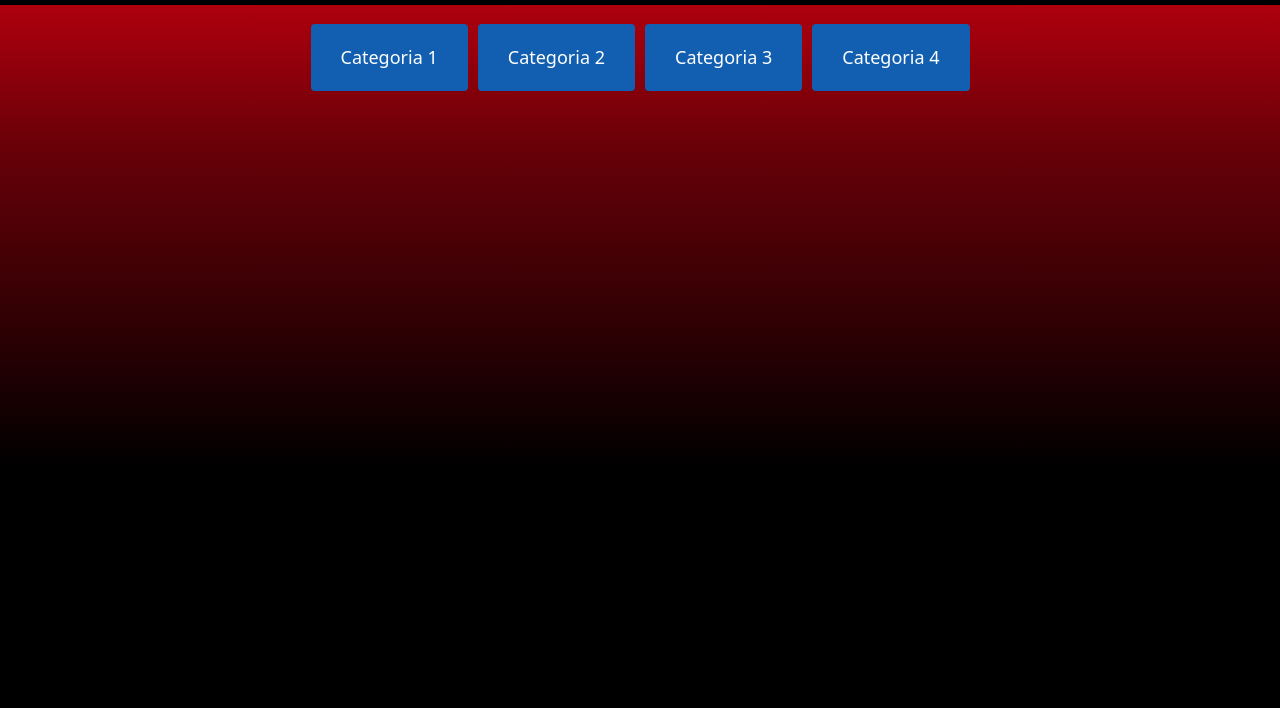
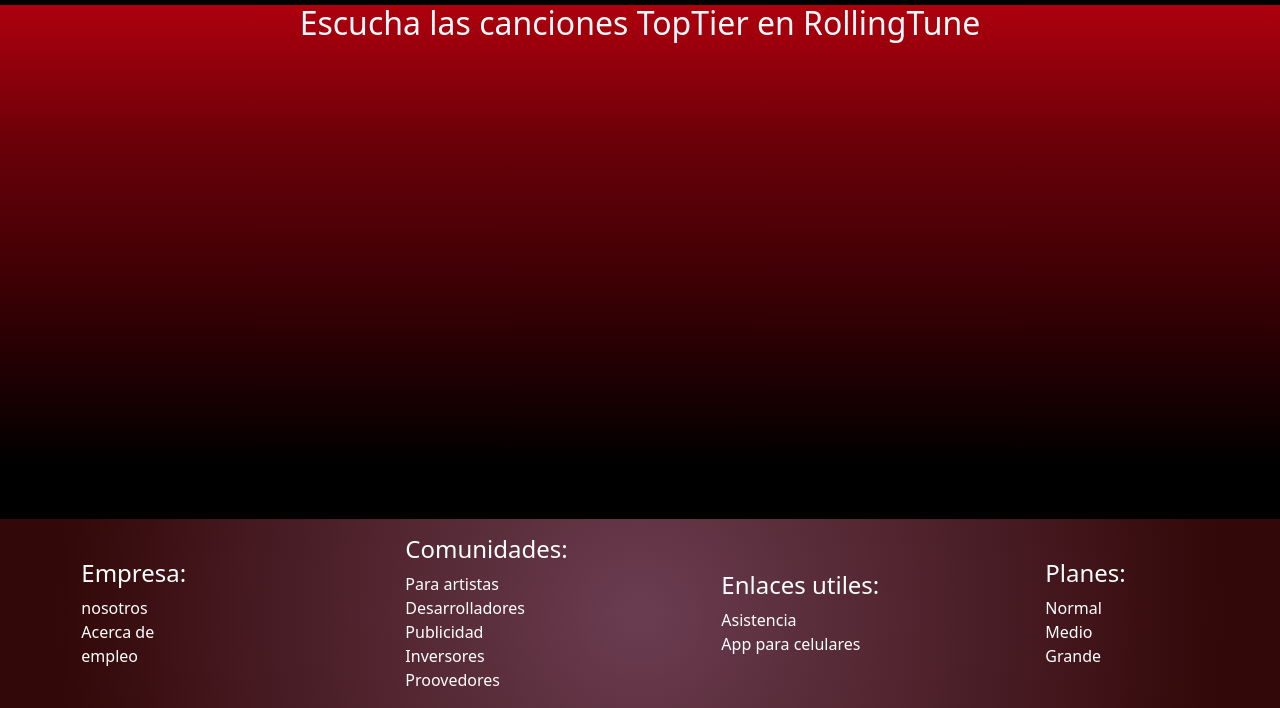
Before and after one commit to GabrielHaurane/Proyecto-N-2-RollingTune, a plain HTML site: page index.html in a window 1280 px wide. Shown: the part 92-800 px from the top of the page. Drawn offline with nearby package versions, Linux system fonts and the light colour scheme; some packages are replaced by stand-ins of ours; a script that the page names is missing.

Commit message:
arreglos para el deploy

```diff
--- a/index.html
+++ b/index.html
@@ -29,8 +29,8 @@
                 aria-label="Toggle navigation">
                 <span class="navbar-toggler-icon"></span>
             </button>
-            <div class="collapse navbar-collapse justify-content-between" >
-                <ul class="flex-column flex-lg-row justify-content-lg-evenly w-100" id="contenedorNavBar">
+            <div class="collapse navbar-collapse justify-content-between" id="navBar">
+                <ul class="flex-column flex-lg-row justify-content-lg-evenly w-100" >
                     <li class="nav-item">
                         <a class="color-a active" aria-current="page" href="./index.html">Inicio</a>
                     </li>
@@ -49,13 +49,8 @@
     </nav>
 </header>
 <main class="mt-5">
-  <div class="container mt-5 seccion-botones">
-    <ul>
-      <li><a href="#cat1" class="btnCategoria">Categoria 1</a></li>
-      <li><a href="#cat2" class="btnCategoria">Categoria 2</a></li>
-      <li><a href="#cat3" class="btnCategoria">Categoria 3</a></li>
-      <li><a href="#cat4" class="btnCategoria">Categoria 4</a></li>
-    </ul>
+  <div class="container mt-5 text-center text-light ">
+    <h2>Escucha las canciones TopTier en RollingTune</h2>
   </div>
   <!-- Contenido Principal -->
   <section>
@@ -67,7 +62,48 @@
     </div>
   </section>
 </main>
-  <footer></footer>
+<footer class="w-100 d-flex flex-column flex-lg-row">
+  <section class="d-flex flex-wrap justify-content-sm-center justify-content-lg-around w-100">
+      <div class=" col-5 col-lg-2 rounded-4 mt-3 me-3 bg-footer align-content-center">
+          <ul class=" w-100 d-flex flex-column align-self-center">
+              <h4 class="w-100 align-self-center d-flex">Empresa:</h4>
+              <a class="color-a w-100 d-flex align-self-center fs-6" href="./pages/nosotros.html">nosotros</a>
+              <a class="color-a w-100 d-flex align-self-center fs-6" href="./pages/error404.html">Acerca de</a>
+              <a class="color-a w-100 d-flex align-self-center fs-6" href="./pages/error404.html">empleo</a>
+          </ul>
+      </div>
+      <div class=" col-5 col-lg-2 rounded-4 mt-3 bg-footer align-content-center ">
+          <ul class=" w-100 d-flex flex-column align-self-center">
+              <h4 class="w-100 d-flex flex-row-sm-reverse me-2 align-self-center ">Comunidades:</h4>
+              <a class="color-a w-100 d-flex flex-row-sm-reverse me-2 align-self-center fs-6" href="./pages/error404.html">Para
+                  artistas</a>
+              <a class="color-a w-100 d-flex flex-row-sm-reverse me-2 align-self-center fs-6"
+                  href="./pages/error404.html">Desarrolladores</a>
+              <a class="color-a w-100 d-flex flex-row-sm-reverse me-2 align-self-center fs-6"
+                  href="./pages/error404.html">Publicidad</a>
+              <a class="color-a w-100 d-flex flex-row-sm-reverse me-2 align-self-center fs-6"
+                  href="./pages/error404.html">Inversores</a>
+              <a class="color-a w-100 d-flex flex-row-sm-reverse me-2 align-self-center fs-6"
+                  href="./pages/error404.html">Proovedores</a>
+          </ul>
+      </div>
+      <div class=" col-5 col-lg-2 rounded-4 mt-3 me-3 bg-footer align-content-center d-flex">
+          <ul class=" w-100 d-flex flex-column align-self-center">
+              <h4 class="w-100 d-flex align-self-center ">Enlaces utiles:</h4>
+              <a class="color-a w-100 d-flex align-self-center fs-6 " href="./pages/error404.html">Asistencia</a>
+              <a class="color-a w-100 d-flex align-self-center fs-6 " href="./pages/error404.html">App para celulares</a>
+          </ul>
+      </div>
+      <div class=" col-5 col-lg-2 rounded-4 mt-3 bg-footer align-content-center">
+          <ul class=" w-100 d-flex flex-column align-self-center">
+              <h4 class="w-100 d-flex flex-row-sm-reverse me-2 align-self-center ">Planes:</h4>
+              <a class="color-a w-100 d-flex flex-row-sm-reverse me-2 align-self-center fs-6" href="./pages/error404.html">Normal</a>
+              <a class="color-a w-100 d-flex flex-row-sm-reverse me-2 align-self-center fs-6" href="./pages/error404.html">Medio</a>
+              <a class="color-a w-100 d-flex flex-row-sm-reverse me-2 align-self-center fs-6" href="./pages/error404.html">Grande</a>
+          </ul>
+      </div>
+  </section>
+</footer>
 
   <script src="https://cdn.jsdelivr.net/npm/bootstrap@5.3.3/dist/js/bootstrap.bundle.min.js"
     integrity="sha384-YvpcrYf0tY3lHB60NNkmXc5s9fDVZLESaAA55NDzOxhy9GkcIdslK1eN7N6jIeHz"
```
Also changed, not shown: pages/administrador.html (+5 -5 lines), pages/detalles.html (+5 -5 lines), pages/error404.html (+5 -5 lines), pages/nosotros.html (+1 -1 lines).
